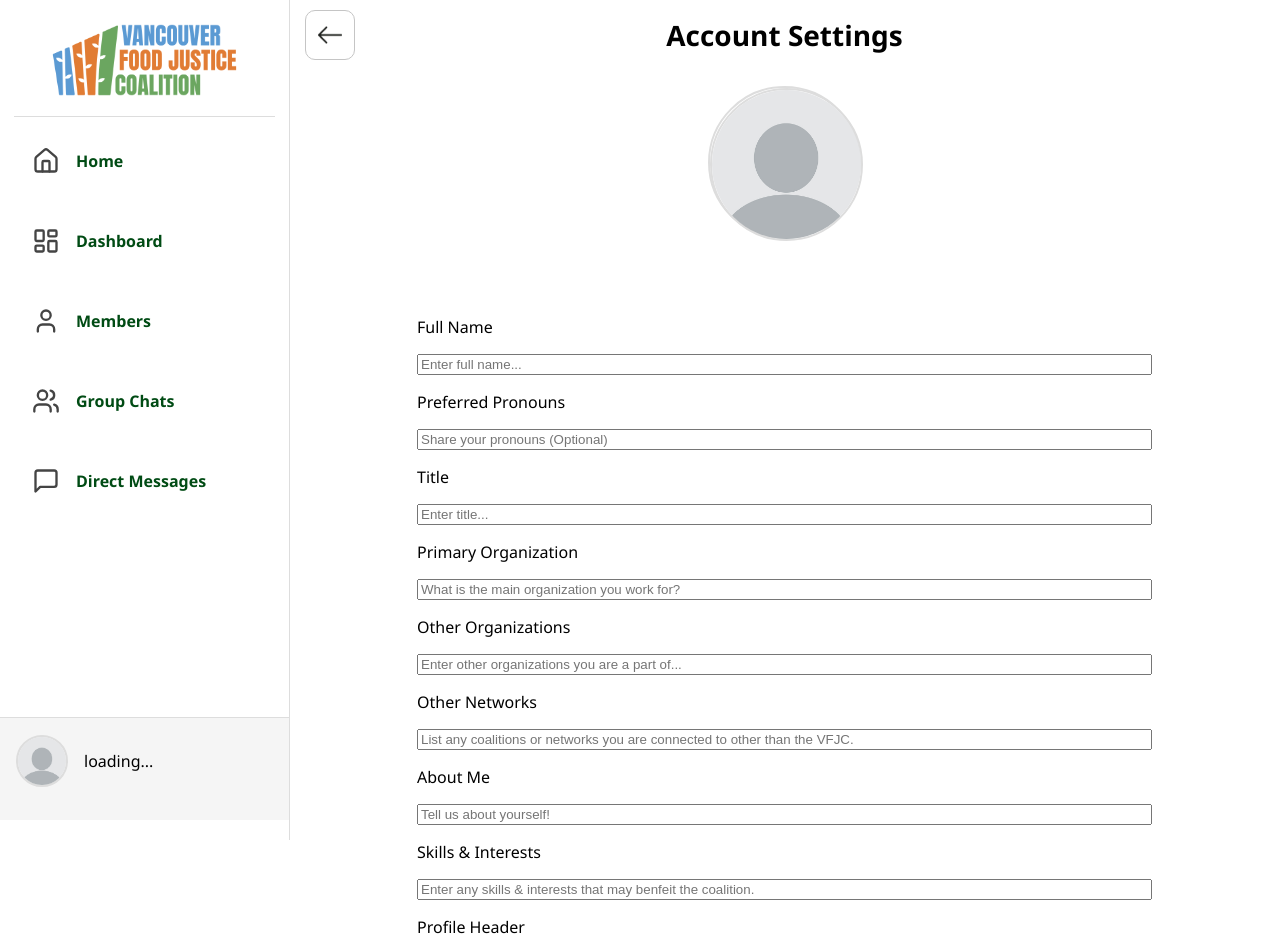
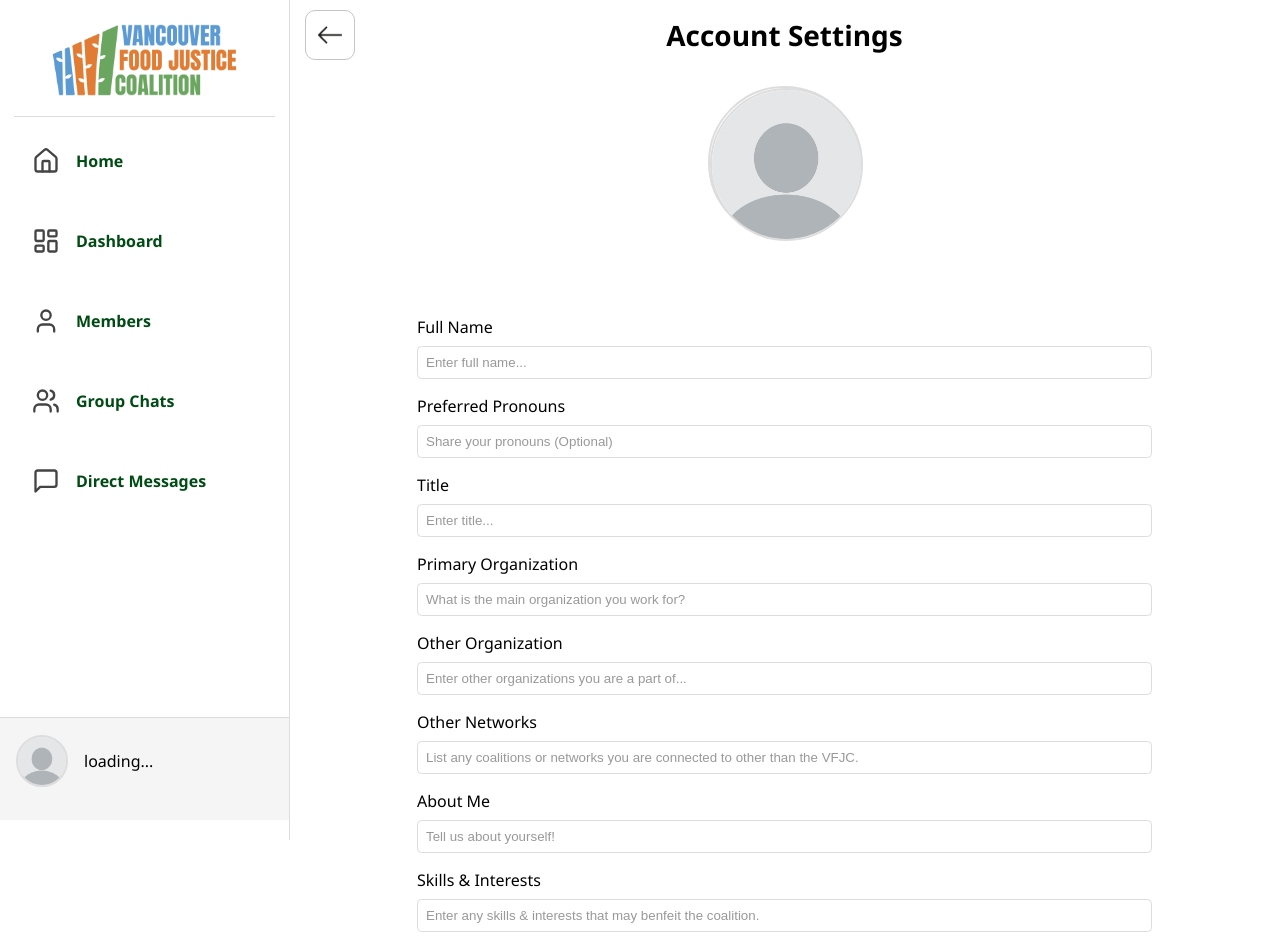
Before and after one commit to AtriaCoop/townhallfrontend, a Next.js app: page /EditProfilePage in a window 1280 px wide. Shown: the top 950 px of the page. Built offline with nearby package versions, Linux system fonts and the light colour scheme; no server answers.

Commit message:
refactor(profile): use FormInputText for text fields and replace repetitive form field append with a loop
- simplify the error handling logic of isUrlsValid helper func and prevent from using loop

```diff
--- a/src/pages/EditProfilePage/index.jsx
+++ b/src/pages/EditProfilePage/index.jsx
@@ -78,18 +78,10 @@ export default function EditProfilePage({ hasNewDm }) {
     // create form data payload
     const form = new FormData();
 
-    form.append("full_name", formData.full_name);
-    form.append("pronouns", formData.pronouns);
-    form.append("title", formData.title);
-    form.append("primary_organization", formData.primary_organization);
-    form.append("other_organizations", formData.other_organizations);
-    form.append("other_networks", formData.other_networks);
-    form.append("about_me", formData.about_me);
-    form.append("skills_interests", formData.skills_interests);
-    form.append("linkedin_url", formData.linkedin_url);
-    form.append("x_url", formData.x_url);
-    form.append("instagram_url", formData.instagram_url);
-    form.append("facebook_url", formData.facebook_url);
+    for (const key in formData) {
+      if (key !== "profile_image" && key !== "profile_header")
+        form.append(key, formData[key]);
+    }
 
     // Handle image files (if added)
     if (formData.profile_image instanceof File) {
@@ -171,34 +163,23 @@ export default function EditProfilePage({ hasNewDm }) {
     };
   }, [saveStatus]);
 
+  function getUrlError(urlErrors, field) {
+    const error = validateUrl(formData[field], field);
+    if (error) urlErrors[field] = error;
+  }
+
   function isUrlsValid() {
-    // skip validation if all social media URLs are empty (optional fields)
-    if (
-      !formData.linkedin_url &&
-      !formData.facebook_url &&
-      !formData.instagram_url &&
-      !formData.x_url
-    ) {
-      return true;
-    }
+    const errors = {};
 
-    const urlErrors = {};
-    const urlFields = [
-      "linkedin_url",
-      "x_url",
-      "instagram_url",
-      "facebook_url",
-    ];
-
-    // validate each url
-    urlFields.forEach((field) => {
-      const error = validateUrl(formData[field], field);
-      if (error) urlErrors[field] = error;
-    });
+    // validate urls
+    if (formData.linkedin_url) getUrlError(errors, "linkedin_url");
+    if (formData.x_url) getUrlError(errors, "x_url");
+    if (formData.instagram_url) getUrlError(errors, "instagram_url");
+    if (formData.facebook_url) getUrlError(errors, "facebook_url");
 
     // if any url has an error, show error messages
-    if (Object.keys(urlErrors).length > 0) {
-      setFieldErrors(urlErrors);
+    if (Object.keys(errors).length > 0) {
+      setFieldErrors(errors);
       setSaveStatus("error");
       setSaveMessage("Please fix the errors below before saving.");
       return false;
@@ -289,69 +270,68 @@ export default function EditProfilePage({ hasNewDm }) {
       </div>
 
       <div className={styles.inputs}>
-        <p>Full Name</p>
-        <input
-          type="text"
+        <FormInputText
+          name="full_name"
+          label="Full Name"
           placeholder="Enter full name..."
           value={formData.full_name}
-          onChange={(e) => handleFieldChange({ full_name: e.target.value })}
+          onChange={handleInputChange}
         />
-        <p>Preferred Pronouns</p>
-        <input
-          type="text"
+
+        <FormInputText
+          name="pronouns"
+          label="Preferred Pronouns"
           placeholder="Share your pronouns (Optional)"
           value={formData.pronouns}
-          onChange={(e) => handleFieldChange({ pronouns: e.target.value })}
+          onChange={handleInputChange}
         />
-        <p>Title</p>
-        <input
-          type="text"
+
+        <FormInputText
+          name="title"
+          label="Title"
           placeholder="Enter title..."
           value={formData.title}
-          onChange={(e) => handleFieldChange({ title: e.target.value })}
+          onChange={handleInputChange}
         />
-        <p>Primary Organization</p>
-        <input
-          type="text"
+
+        <FormInputText
+          name="primary_organization"
+          label="Primary Organization"
           placeholder="What is the main organization you work for?"
           value={formData.primary_organization}
-          onChange={(e) =>
-            handleFieldChange({ primary_organization: e.target.value })
-          }
+          onChange={handleInputChange}
         />
-        <p>Other Organizations</p>
-        <input
-          type="text"
+
+        <FormInputText
+          name="other_organizations"
+          label="Other Organization"
           placeholder="Enter other organizations you are a part of..."
           value={formData.other_organizations}
-          onChange={(e) =>
-            handleFieldChange({ other_organizations: e.target.value })
-          }
+          onChange={handleInputChange}
         />
-        <p>Other Networks</p>
-        <input
-          type="text"
+
+        <FormInputText
+          name="other_networks"
+          label="Other Networks"
           placeholder="List any coalitions or networks you are connected to other than the VFJC."
           value={formData.other_networks}
-          onChange={(e) =>
-            handleFieldChange({ other_networks: e.target.value })
-          }
+          onChange={handleInputChange}
         />
-        <p>About Me</p>
-        <input
-          type="text"
+
+        <FormInputText
+          name="about_me"
+          label="About Me"
           placeholder="Tell us about yourself!"
           value={formData.about_me}
-          onChange={(e) => handleFieldChange({ about_me: e.target.value })}
+          onChange={handleInputChange}
         />
-        <p>Skills & Interests</p>
-        <input
-          type="text"
+
+        <FormInputText
+          name="skills_interests"
+          label="Skills & Interests"
           placeholder="Enter any skills & interests that may benfeit the coalition."
           value={formData.skills_interests}
-          onChange={(e) =>
-            handleFieldChange({ skills_interests: e.target.value })
-          }
+          onChange={handleInputChange}
         />
 
         <p>Profile Header</p>
```
